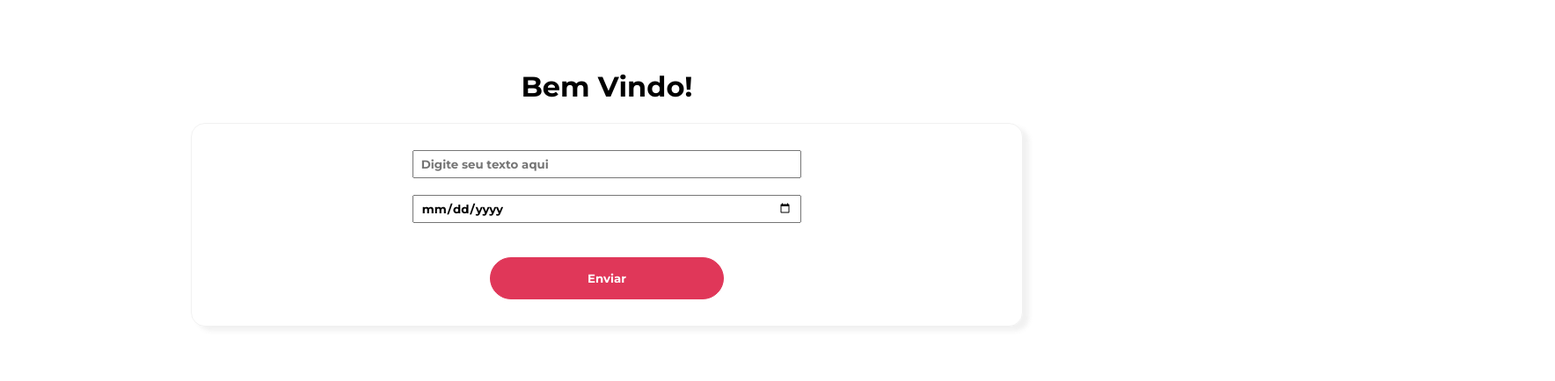
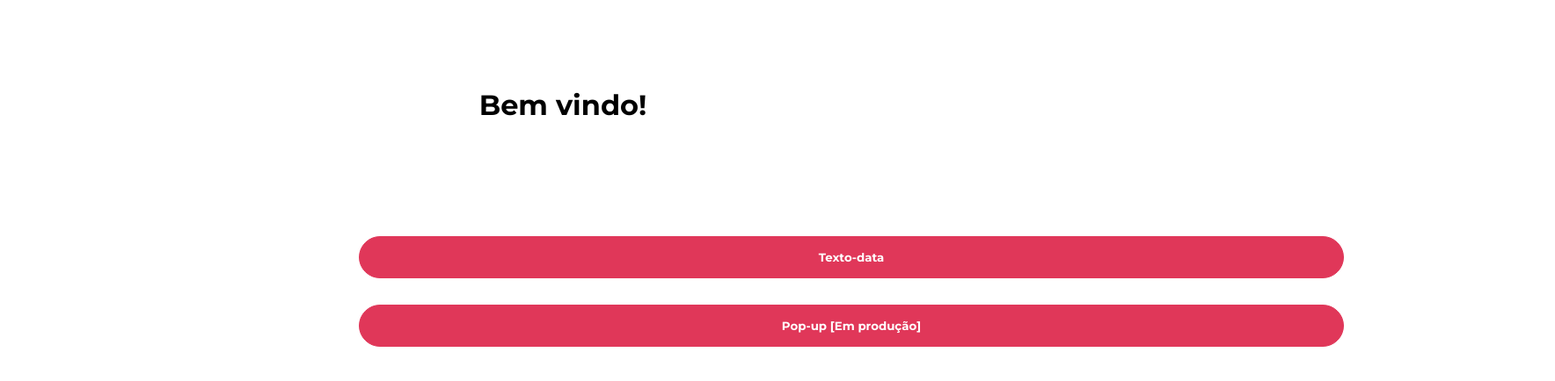
Before and after one commit to JulioFavaro98/AngularEstudos, an Angular app: page / in a window 1280 px wide. Shown: the top 434 px of the page at 88% size, 1768 px wide, since content can reach past the window. Built offline with nearby package versions, Linux system fonts and the light colour scheme; a web font is replaced by a local one.

Commit message:
Criacao menu de navegacao

```diff
--- a/src/app/app-routing.module.ts
+++ b/src/app/app-routing.module.ts
@@ -1,9 +1,11 @@
 import { NgModule } from '@angular/core';
 import { RouterModule, Routes } from '@angular/router';
-import { TextoDataComponent } from './modules/texto-data/texto-data.component';
+import { TextoDataComponent } from './modules/exemplos/texto-data/texto-data.component';
+import { HomeComponent } from './modules/home/home.component';
 
 const routes: Routes = [
-  {path: '', component: TextoDataComponent}
+  {path: '', component: HomeComponent},
+  {path: 'texto-data', component: TextoDataComponent}
 ];
 
 @NgModule({
--- a/src/app/modules/texto-data/texto-data.component.css
+++ b/src/app/modules/exemplos/texto-data/texto-data.component.css
@@ -14,7 +14,7 @@ body, html {
 
 form {
     text-align: center;
-    padding: 30px;
+    padding: 50px;
     width: 70%;
     box-shadow: 7px 5px 5px rgba(121, 120, 120, 0.1);
     border: 1px solid rgba(121, 120, 120, 0.1);
--- a/src/app/modules/texto-data/texto-data.component.html
+++ b/src/app/modules/exemplos/texto-data/texto-data.component.html
@@ -1,5 +1,5 @@
 <div class="container">
-    <h1>Bem Vindo!</h1>
+    <h1>Form Texto-Data</h1>
    <form>
         <div>
             <input type="text" [(ngModel)]="textoInput" name="textoInput" id="textoInput" placeholder="Digite seu texto aqui">
@@ -10,5 +10,7 @@
         </div>
         <br>
         <button type="button" (click)="enviarInformacoes()">Enviar</button>
+        <br>
+        <button type="button" (click)="voltarHome()">Voltar</button>
     </form>
 </div>
--- a/src/app/modules/texto-data/texto-data.component.ts
+++ b/src/app/modules/exemplos/texto-data/texto-data.component.ts
@@ -1,6 +1,7 @@
 import { Component } from '@angular/core';
 import { MatDialog } from '@angular/material/dialog';
 import { ErrorDialogComponent } from '../dialogs/error-dialog/error-dialog.component';
+import { Router } from '@angular/router';
 
 @Component({
   selector: 'app-texto-data',
@@ -14,7 +15,7 @@ export class TextoDataComponent {
   descErro: string = '';
 
 
-  constructor(public dialog: MatDialog){
+  constructor(public dialog: MatDialog, private rota: Router){
 
   }
 
@@ -35,6 +36,10 @@ export class TextoDataComponent {
       document.body.classList.remove('dialog-open');
       document.body.classList.remove('overlay')
     });
+  }
+
+  voltarHome(){
+    this.rota.navigate(['']);
   }
 
 
--- /dev/null
+++ b/src/app/modules/home/home.component.css
@@ -0,0 +1,32 @@
+*{
+    margin: 0;
+}
+div{
+    text-align: center;
+    width: 100rem;
+}
+
+h1{
+    text-align: center;
+    margin: 100px;
+}
+
+.container-centro{
+    margin-left: 10rem;
+}
+
+button {
+    width: 70%;
+    height: 3rem;
+    color: white;
+    background-color: #e03759;
+    border: 1px solid #e03759;
+    border-radius: 30px;
+    cursor: pointer;
+    transition: background-color 0.3s ease;
+    margin-top: 30px;
+}
+
+button:hover{
+    background-color: #a81230;
+}
--- /dev/null
+++ b/src/app/modules/home/home.component.html
@@ -0,0 +1,6 @@
+<h1>Bem vindo!</h1>
+<div class="container-centro">
+    <div class="col-centro" *ngFor="let item of exemplos">
+        <button (click)="irParaExemplos(item.id)">{{item.descricao}}</button>
+    </div>
+</div>
--- /dev/null
+++ b/src/app/modules/home/home.component.ts
@@ -0,0 +1,27 @@
+import { Component } from '@angular/core';
+import { Router } from '@angular/router';
+
+@Component({
+  selector: 'app-home',
+  templateUrl: './home.component.html',
+  styleUrls: ['./home.component.css']
+})
+export class HomeComponent {
+
+  exemplos: any = [
+    {id: 'texto-data', descricao: 'Texto-data'},
+    {id: 'pop-up', descricao: 'Pop-up [Em produção]'}
+  ]
+
+  constructor(private rota: Router){}
+
+  irParaExemplos(exemplo: string): void {
+    switch (exemplo){
+      case 'texto-data':
+        this.rota.navigate(['/texto-data']);
+        break;
+      default:
+        this.rota.navigate(['']);
+    }
+  }
+}
```
Also changed, not shown: src/app/app.module.ts (+5 -3 lines), src/app/modules/exemplos/dialogs/error-dialog/error-dialog.component.css (renamed from src/app/modules/dialogs/error-dialog/error-dialog.component.css), src/app/modules/exemplos/dialogs/error-dialog/error-dialog.component.html (renamed from src/app/modules/dialogs/error-dialog/error-dialog.component.html), src/app/modules/exemplos/dialogs/error-dialog/error-dialog.component.ts (renamed from src/app/modules/dialogs/error-dialog/error-dialog.component.ts), 2 other files (tests, documents, lock files or other folders).
